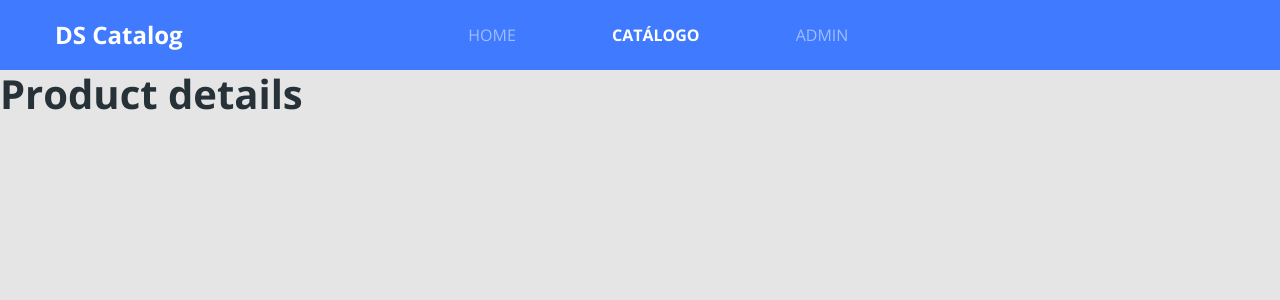
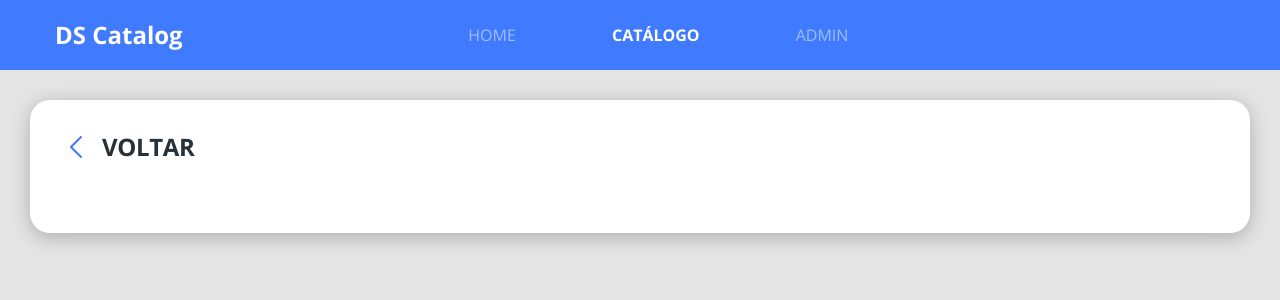
Before and after one commit to JoelMaciel/dscatalog-bootcamp-devsuperior, a React (Create React App) app in the folder front-web/: page /products/1 in a window 1280 px wide. Shown: the top 300 px of the page. Built offline with nearby package versions, Linux system fonts and the light colour scheme.

Commit message:
Iniciando layout

```diff
--- a/front-web/src/core/components/Buttonicon/style.scss
+++ b/front-web/src/core/components/Buttonicon/style.scss
@@ -12,4 +12,5 @@
     display: flex;
     align-items: center;
     justify-content: center;
+    color : #FFF;
 }
--- a/front-web/src/pages/Catalog/components/ProductDetails/index.tsx
+++ b/front-web/src/pages/Catalog/components/ProductDetails/index.tsx
@@ -1,5 +1,6 @@
 import React from 'react';
-import { useParams } from 'react-router-dom';
+import { Link, useParams } from 'react-router-dom';
+import {ReactComponent as ArrowIcon} from '../../../../core/assets/images/arrow.svg';
 import './styles.scss'
 
 type ParamsType = {
@@ -9,9 +10,15 @@ type ParamsType = {
 const ProductDetails =() =>{
     const {productId} = useParams<ParamsType>();
     console.log(productId);
+
 return(
     <div className="product-details-container">
-        <h1>Product details</h1>
+        <div className="card-base  border-radius-20 product-details ">
+         <Link to ="/products" className="products-details-goback">
+            <ArrowIcon  className="icon-goback"/>
+            <h1 className="text-goback">voltar</h1>
+         </Link>
+        </div>
     </div>
 
 );
--- a/front-web/src/pages/Catalog/components/ProductDetails/styles.scss
+++ b/front-web/src/pages/Catalog/components/ProductDetails/styles.scss
@@ -0,0 +1,28 @@
+.product-details-container{
+    margin-top:  30px;
+    padding-left: 30px;
+    padding-right: 30px;
+}
+
+.product-details{
+    padding: 30px 40px 70px 40px;
+}
+
+.products-details-goback{
+ display: flex;
+ align-items: center;
+
+}
+
+.icon-goback{
+ color: #407BFF;
+ transform: rotate(-180deg);
+ margin-right: 20px;
+
+}
+.text-goback{ font-size: 24px;
+line-height: 33px;
+letter-spacing: -0.015em;
+color: #263238;
+text-transform: uppercase;
+}
```
Also changed, not shown: front-web/src/core/assets/images/arrow.svg, 1 other file (tests, documents, lock files or other folders).
